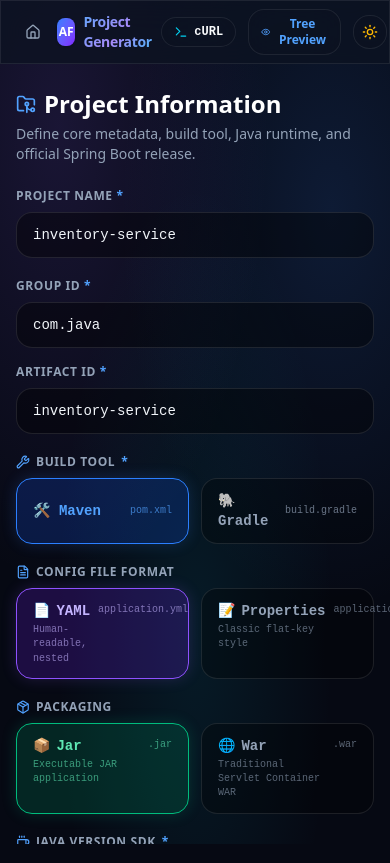
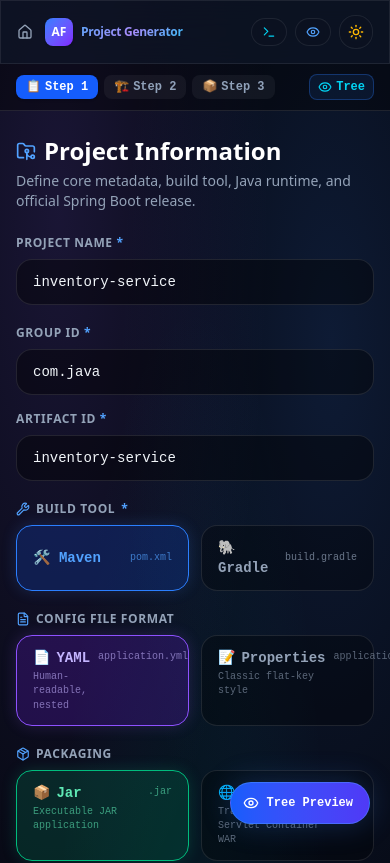
Before and after one commit to 002jenish/Production-Ready-Spring-Boot-Architcture, a Next.js app: page /generate in a window 390 px wide. Shown: the top 863 px of the page. Built offline with nearby package versions, Linux system fonts and the light colour scheme; no server answers.

Commit message:
Scrollbar changes and dark theme color changes

```diff
--- a/app/generate/page.tsx
+++ b/app/generate/page.tsx
@@ -154,10 +154,10 @@ export default function GeneratePage() {
   const progress = Math.round((completedSteps.length / 3) * 100);
 
   return (
-    <div className="h-screen h-[100dvh] max-h-screen bg-mesh text-foreground flex flex-col relative overflow-hidden">
+    <div className="min-h-screen lg:h-screen lg:h-[100dvh] lg:max-h-screen bg-mesh text-foreground flex flex-col relative overflow-y-auto lg:overflow-hidden">
       {/* Top Navigation Bar */}
-      <header className="h-16 glass-panel border-b border-slate-200 dark:border-white/10 flex items-center justify-between px-6 shrink-0 z-30">
-        <div className="flex items-center gap-4">
+      <header className="h-16 glass-panel border-b border-slate-200 dark:border-white/10 flex items-center justify-between px-4 sm:px-6 shrink-0 z-30">
+        <div className="flex items-center gap-3 sm:gap-4">
           <Link
             href="/"
             className="flex items-center gap-2 text-xs font-semibold text-slate-600 dark:text-muted-foreground hover:text-slate-900 dark:hover:text-foreground transition-colors"
@@ -172,7 +172,7 @@ export default function GeneratePage() {
             <div className="w-7 h-7 rounded-lg bg-gradient-to-br from-blue-500 to-violet-600 flex items-center justify-center text-white text-xs font-black shadow">
               AF
             </div>
-            <span className="font-extrabold text-sm tracking-tight gradient-text">
+            <span className="font-extrabold text-xs sm:text-sm tracking-tight gradient-text">
               Project Generator
             </span>
           </div>
@@ -201,11 +201,11 @@ export default function GeneratePage() {
         </div>
 
         {/* Right Actions */}
-        <div className="flex items-center gap-3">
+        <div className="flex items-center gap-2 sm:gap-3">
           {/* Copy CLI / cURL Command Button */}
           <button
             onClick={handleCopyCurl}
-            className="flex items-center gap-1.5 px-3 py-1.5 rounded-xl glass-panel text-xs font-mono font-semibold text-slate-700 dark:text-foreground hover:bg-slate-200/60 dark:hover:bg-white/5 transition-all border border-slate-300 dark:border-white/10"
+            className="flex items-center gap-1.5 px-2.5 sm:px-3 py-1.5 rounded-xl glass-panel text-xs font-mono font-semibold text-slate-700 dark:text-foreground hover:bg-slate-200/60 dark:hover:bg-white/5 transition-all border border-slate-300 dark:border-white/10"
             title="Copy cURL command for terminal download"
           >
             {copiedCurl ? (
@@ -216,7 +216,7 @@ export default function GeneratePage() {
             ) : (
               <>
                 <Terminal className="w-3.5 h-3.5 text-blue-500 dark:text-cyan-400" />
-                <span>cURL</span>
+                <span className="hidden sm:inline">cURL</span>
               </>
             )}
           </button>
@@ -224,10 +224,10 @@ export default function GeneratePage() {
           {/* Mobile Preview Toggle */}
           <button
             onClick={() => setShowMobilePreview(true)}
-            className="xl:hidden flex items-center gap-1.5 px-3 py-1.5 rounded-xl glass-panel text-xs font-semibold text-blue-600 dark:text-blue-400 hover:text-blue-800 dark:hover:text-white transition-colors border border-blue-500/30"
+            className="xl:hidden flex items-center gap-1.5 px-2.5 sm:px-3 py-1.5 rounded-xl glass-panel text-xs font-semibold text-blue-600 dark:text-blue-400 hover:text-blue-800 dark:hover:text-white transition-colors border border-blue-500/30"
           >
             <Eye className="w-3.5 h-3.5" />
-            <span>Tree Preview</span>
+            <span className="hidden sm:inline">Tree Preview</span>
           </button>
 
           <button
@@ -246,8 +246,40 @@ export default function GeneratePage() {
         </div>
       </header>
 
+      {/* Mobile Step Header (lg:hidden) */}
+      <div className="lg:hidden p-2.5 bg-slate-200/80 dark:bg-black/40 border-b border-slate-300 dark:border-white/10 flex items-center justify-between px-4 shrink-0">
+        <div className="flex items-center gap-1.5">
+          {STEPS.map((s) => (
+            <button
+              key={s.id}
+              onClick={() => setStep(s.id)}
+              className={cn(
+                "flex items-center gap-1 px-2.5 py-1 rounded-lg text-xs font-mono font-bold transition-all",
+                step === s.id
+                  ? "bg-blue-600 text-white shadow-sm"
+                  : completedSteps.includes(s.id)
+                  ? "bg-emerald-500/20 text-emerald-600 dark:text-emerald-400 border border-emerald-500/30"
+                  : "bg-slate-100 dark:bg-white/5 text-slate-500 dark:text-slate-400"
+              )}
+            >
+              <span>{s.icon}</span>
+              <span className="hidden sm:inline">{s.label}</span>
+              <span className="sm:hidden">Step {s.id}</span>
+            </button>
+          ))}
+        </div>
+
+        <button
+          onClick={() => setShowMobilePreview(true)}
+          className="flex items-center gap-1 text-xs font-mono font-bold text-blue-600 dark:text-cyan-400 px-2 py-1 rounded-lg bg-blue-500/10 border border-blue-500/30"
+        >
+          <Eye className="w-3.5 h-3.5" />
+          <span>Tree</span>
+        </button>
+      </div>
+
       {/* Main 3-Column Layout */}
-      <div className="flex flex-1 overflow-hidden relative z-10">
+      <div className="flex flex-col lg:flex-row flex-1 overflow-y-auto lg:overflow-hidden relative z-10">
         {/* Column 1: Step Sidebar (Left Edge) */}
         <StepSidebar
           steps={STEPS}
@@ -387,6 +419,16 @@ export default function GeneratePage() {
           </motion.div>
         )}
       </AnimatePresence>
+
+      {/* Floating Mobile Tree Preview Trigger Button */}
+      <button
+        onClick={() => setShowMobilePreview(true)}
+        className="xl:hidden fixed bottom-5 right-5 z-40 p-3 rounded-full bg-gradient-to-r from-blue-600 to-indigo-600 text-white shadow-2xl glow-primary flex items-center gap-2 border border-blue-400/40 text-xs font-mono font-bold hover:scale-105 transition-transform"
+        aria-label="Open Live Tree Preview"
+      >
+        <Eye className="w-4 h-4" />
+        <span className="pr-1">Tree Preview</span>
+      </button>
     </div>
   );
 }
--- a/components/preview/FolderPreview.tsx
+++ b/components/preview/FolderPreview.tsx
@@ -375,9 +375,9 @@ export function CodePreviewContainer({ code, lang }: { code: string; lang: "xml"
   }
 
   return (
-    <div className="flex-1 h-0 overflow-auto bg-[#080d1a] text-slate-100 font-mono text-[11px] leading-relaxed relative flex select-text">
-      {/* Line Numbers Gutter */}
-      <div className="py-3 px-2 bg-[#0e1526] border-r border-slate-800/80 select-none text-right shrink-0 text-slate-500 font-mono text-[10px] min-w-[36px]">
+    <div className="flex-1 h-0 overflow-auto bg-[#080d1a] text-slate-100 font-mono text-[11px] leading-relaxed relative flex select-text custom-scrollbar">
+      {/* Line Numbers Gutter (Sticky on left) */}
+      <div className="sticky left-0 py-3 px-2 bg-[#0e1526] border-r border-slate-800/80 select-none text-right shrink-0 text-slate-500 font-mono text-[10px] min-w-[36px] z-10">
         {lines.map((_, i) => (
           <div key={i} className="h-5 flex items-center justify-end pr-1">
             {i + 1}
@@ -385,10 +385,10 @@ export function CodePreviewContainer({ code, lang }: { code: string; lang: "xml"
         ))}
       </div>
 
-      {/* Code Area with Horizontal Scroll */}
-      <div className="p-3 flex-1 overflow-x-auto whitespace-pre font-mono text-[11px] leading-relaxed">
+      {/* Code Area */}
+      <div className="p-3 min-w-0 flex-1 whitespace-pre font-mono text-[11px] leading-relaxed">
         {lines.map((line, i) => (
-          <div key={i} className="h-5 flex items-center hover:bg-blue-500/10 px-1 rounded transition-colors">
+          <div key={i} className="h-5 flex items-center hover:bg-blue-500/10 px-1 rounded transition-colors w-max min-w-full">
             {renderLine(line)}
           </div>
         ))}
@@ -729,10 +729,10 @@ function TreeNodeRenderer({
   const isAdding = addingToPath === node.path;
 
   return (
-    <div style={{ paddingLeft: depth > 0 ? `${depth * 10}px` : 0 }}>
+    <div style={{ paddingLeft: depth > 0 ? `${Math.min(depth * 8, 48)}px` : 0 }}>
       {/* Current Node Row */}
       <div className="group flex items-center justify-between py-1 px-1.5 rounded hover:bg-slate-200/60 dark:hover:bg-white/5 transition-colors">
-        <div className="flex items-center gap-1.5 text-[11px] font-mono truncate min-w-0">
+        <div className="flex items-center gap-1.5 text-[11px] font-mono truncate min-w-0 flex-1 pr-1">
           {node.type === "folder" ? (
             <Folder className="w-3.5 h-3.5 text-amber-600 dark:text-amber-400 shrink-0" />
           ) : (
@@ -776,15 +776,15 @@ function TreeNodeRenderer({
           )}
 
           {node.custom && (
-            <span className="text-[9px] font-mono px-1 rounded bg-blue-500/20 text-blue-700 dark:text-blue-300 border border-blue-500/40 font-medium">
+            <span className="text-[9px] font-mono px-1 rounded bg-blue-500/20 text-blue-700 dark:text-blue-300 border border-blue-500/40 font-medium shrink-0">
               Custom
             </span>
           )}
         </div>
 
-        {/* Hover Action Buttons */}
+        {/* Action Buttons: Always visible on mobile/touch screens (opacity-100), hover-only on sm/desktop */}
         {!isRenaming && (
-          <div className="opacity-0 group-hover:opacity-100 flex items-center gap-1 shrink-0 transition-opacity">
+          <div className="opacity-100 sm:opacity-0 sm:group-hover:opacity-100 flex items-center gap-1 shrink-0 transition-opacity bg-slate-100/90 dark:bg-slate-900/90 sm:bg-transparent px-1 rounded">
             {node.type === "folder" && (
               <>
                 <button
```
Also changed, not shown: app/generate-pom/page.tsx (+138 -17 lines).
